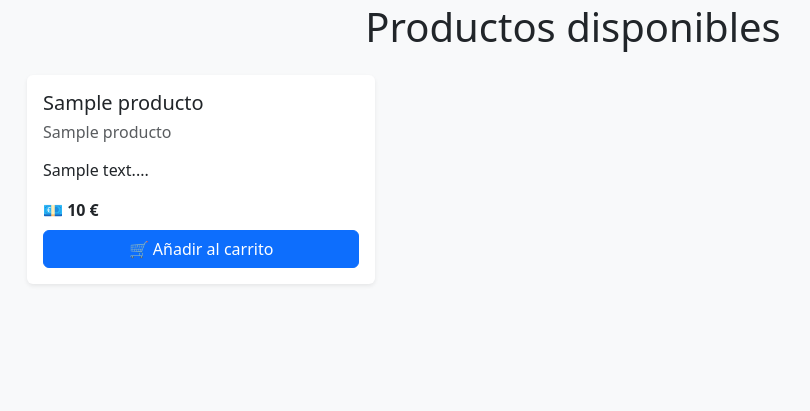
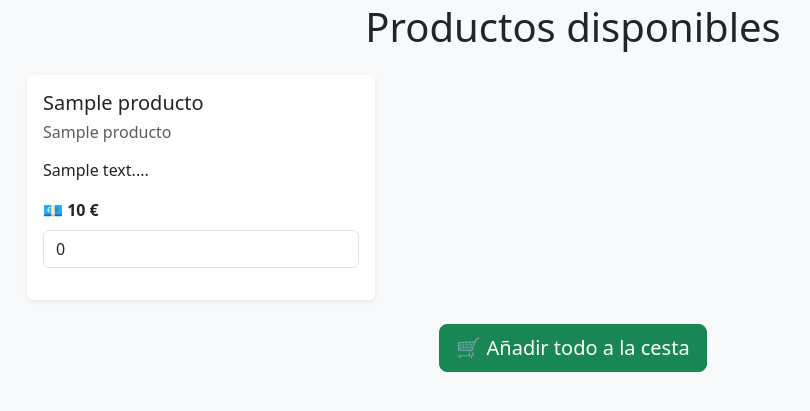
Before and after one commit to asa7ur/daweb-tienda-symfony, a Symfony app: template templates/productos/mostrar_productos.html.twig in a window 1280 px wide. Shown: the part 109-520 px from the top of the page, without its empty margins (67-877 px from the left). Run offline with Twig, Linux system fonts and the light colour scheme; the template is opened without the code that fills it: most values are stand-ins (such as "Sample title", 1, 10 or a date in 2020); some libraries are stand-ins or nearby versions.

Commit message:
Añadido codigo de cesta

```diff
--- a/templates/productos/mostrar_productos.html.twig
+++ b/templates/productos/mostrar_productos.html.twig
@@ -11,6 +11,8 @@
             No hay productos en esta categoría.
         </div>
     {% else %}
+
+        <form action="{{ path('anadir') }}" method="POST">
             <div class="row g-4">
                 {% for producto in productos %}
                     <div class="col-12 col-md-6 col-lg-4">
@@ -21,17 +23,35 @@
                                 <p class="card-text mt-2">
                                     {{ producto.getDescripcion()|slice(0, 150) ~ '...' }}
                                 </p>
+
                                 <div class="mt-auto">
                                     <p class="fw-bold mb-2">💶 {{ producto.getPrecio() }} €</p>
-                                <a href="{{ path('anadir', {'id': producto.getId()}) }}" class="btn btn-primary w-100">
-                                    🛒 Añadir al carrito
-                                </a>
+
+                                    <input
+                                        type="number"
+                                        name="unidades[]"
+                                        value="0"
+                                        min="0"
+                                        class="form-control mb-3"
+                                    >
+                                    <input
+                                        type="hidden"
+                                        name="productos_ids[]"
+                                        value="{{ producto.getId() }}"
+                                    >
+
                                 </div>
                             </div>
                         </div>
                     </div>
                 {% endfor %}
             </div>
+
+            <div class="mt-4 text-center">
+                <input type="submit" name="enviar" value="🛒 Añadir todo a la cesta" class="btn btn-success btn-lg" >
+            </div>
+        </form>
+
     {% endif %}
 </div>
 {% endblock %}
```
Also changed, not shown: src/Controller/BaseController.php (+8 -32 lines), src/Repository/ProductoRepository.php (+12 -0 lines). Lines whose indentation alone changed are shown as unchanged.
